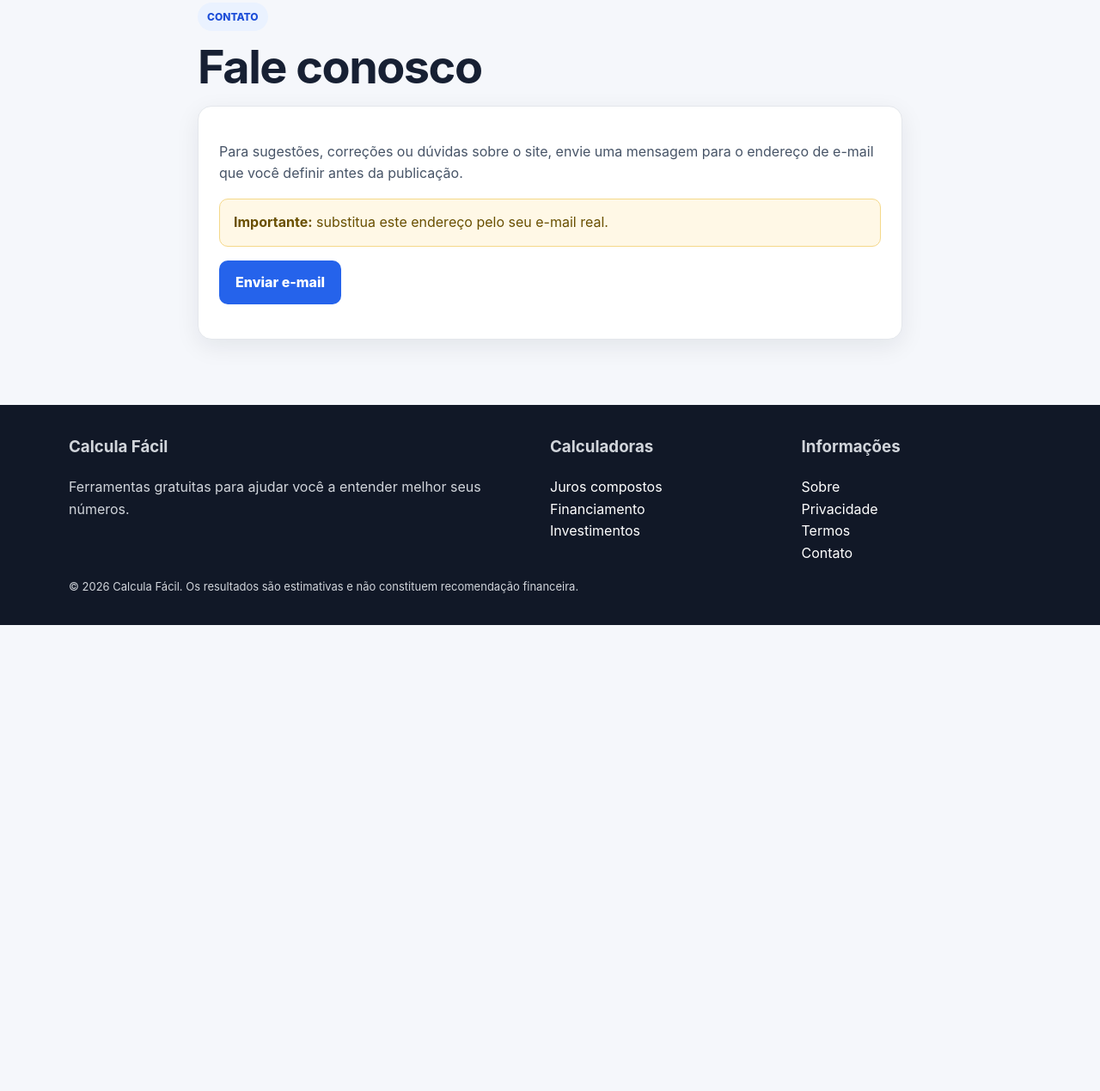
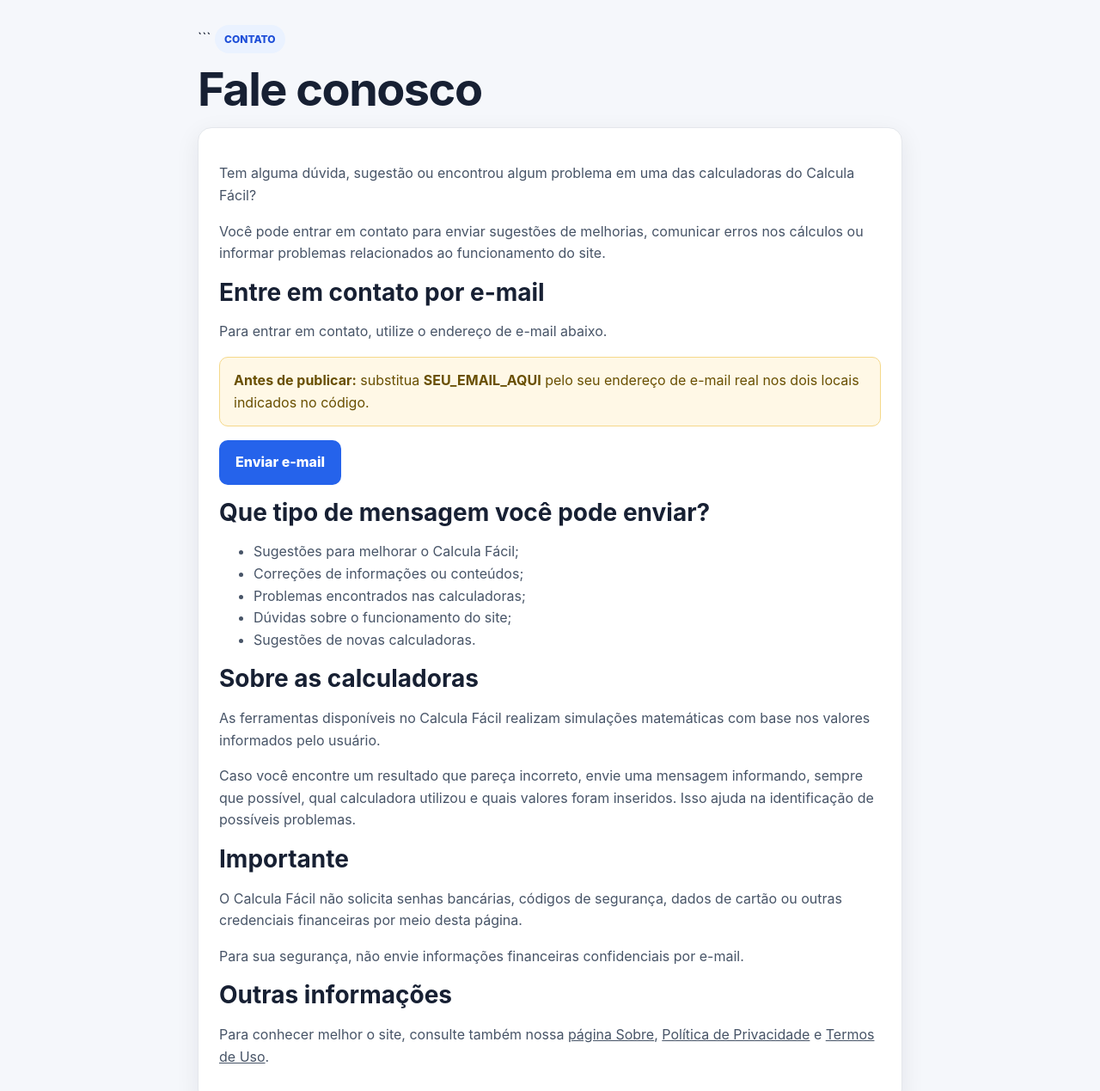
Before and after one commit to FERCRISLIM/calcula-facil, a plain HTML site: page contato.html in a window 1280 px wide. Shown: the part 100-1369 px from the top of the page at 86% size. Before the commit the page ends 827 px from the top, so only its background shows below. Drawn offline with Linux system fonts and the light colour scheme.

Commit message:
Update contato.html

````diff
--- a/contato.html
+++ b/contato.html
@@ -1,30 +1,191 @@
 <!doctype html>
+
 <html lang="pt-BR">
 <head>
-<meta charset="utf-8"><meta name="viewport" content="width=device-width,initial-scale=1">
+<meta charset="utf-8">
+<meta name="viewport" content="width=device-width, initial-scale=1">
+
 <title>Contato | Calcula Fácil</title>
-<meta name="description" content="Calculadoras financeiras gratuitas para simular juros, investimentos e financiamentos.">
+
+<meta name="description" content="Entre em contato com o Calcula Fácil para enviar sugestões, dúvidas, correções ou informar problemas nas calculadoras financeiras.">
+
+<meta name="robots" content="index, follow">
+<link rel="canonical" href="https://fercrislim.github.io/calcula-facil/contato.html">
+
+<!-- Open Graph -->
+
+<meta property="og:title" content="Contato | Calcula Fácil">
+<meta property="og:description" content="Entre em contato com o Calcula Fácil para enviar sugestões, dúvidas ou comunicar problemas no site.">
+<meta property="og:type" content="website">
+<meta property="og:url" content="https://fercrislim.github.io/calcula-facil/contato.html">
+
 <link rel="stylesheet" href="css/style.css">
 
 <!-- ADSENSE: depois da aprovação, cole aqui o código fornecido pelo Google, sem alterar o código do anúncio. -->
+
 </head>
+
 <body>
-<header><div class="container nav">
+
+<header>
+    <div class="container nav">
+
+```
     <a class="logo" href="index.html">Calcula<span>Fácil</span></a>
+
     <nav>
         <a href="juros-compostos.html">Juros compostos</a>
         <a href="financiamento.html">Financiamento</a>
         <a href="juros-simples.html">Juros simples</a>
         <a href="investimento.html">Investimentos</a>
         <a href="sobre.html">Sobre</a>
-</nav></div></header>
+    </nav>
 
-<section><div class="container article"><span class="badge">CONTATO</span><h1>Fale conosco</h1><div class="card"><p>Para sugestões, correções ou dúvidas sobre o site, envie uma mensagem para o endereço de e-mail que você definir antes da publicação.</p><div class="notice"><b>Importante:</b> substitua este endereço pelo seu e-mail real.</div><p><a class="btn btn-primary" href="mailto:seuemail@exemplo.com">Enviar e-mail</a></p></div></div></section>
+</div>
+```
 
-<footer><div class="container footer-grid">
-<div><h3>Calcula Fácil</h3><p>Ferramentas gratuitas para ajudar você a entender melhor seus números.</p></div>
-<div><h3>Calculadoras</h3><p><a href="juros-compostos.html">Juros compostos</a><br><a href="financiamento.html">Financiamento</a><br><a href="investimento.html">Investimentos</a></p></div>
-<div><h3>Informações</h3><p><a href="sobre.html">Sobre</a><br><a href="privacidade.html">Privacidade</a><br><a href="termos.html">Termos</a><br><a href="contato.html">Contato</a></p></div>
-</div><div class="container small">© 2026 Calcula Fácil. Os resultados são estimativas e não constituem recomendação financeira.</div></footer>
+</header>
+
+<main>
+
+<section>
+    <div class="container article">
+
+```
+    <span class="badge">CONTATO</span>
+
+    <h1>Fale conosco</h1>
+
+    <div class="card">
+
+        <p>
+            Tem alguma dúvida, sugestão ou encontrou algum problema em uma
+            das calculadoras do Calcula Fácil?
+        </p>
+
+        <p>
+            Você pode entrar em contato para enviar sugestões de melhorias,
+            comunicar erros nos cálculos ou informar problemas relacionados
+            ao funcionamento do site.
+        </p>
+
+        <h2>Entre em contato por e-mail</h2>
+
+        <p>
+            Para entrar em contato, utilize o endereço de e-mail abaixo.
+        </p>
+
+        <div class="notice">
+            <strong>Antes de publicar:</strong> substitua
+            <strong>SEU_EMAIL_AQUI</strong> pelo seu endereço de e-mail real
+            nos dois locais indicados no código.
+        </div>
+
+        <p>
+            <a class="btn btn-primary" href="mailto:SEU_EMAIL_AQUI">
+                Enviar e-mail
+            </a>
+        </p>
+
+        <h2>Que tipo de mensagem você pode enviar?</h2>
+
+        <ul>
+            <li>Sugestões para melhorar o Calcula Fácil;</li>
+            <li>Correções de informações ou conteúdos;</li>
+            <li>Problemas encontrados nas calculadoras;</li>
+            <li>Dúvidas sobre o funcionamento do site;</li>
+            <li>Sugestões de novas calculadoras.</li>
+        </ul>
+
+        <h2>Sobre as calculadoras</h2>
+
+        <p>
+            As ferramentas disponíveis no Calcula Fácil realizam simulações
+            matemáticas com base nos valores informados pelo usuário.
+        </p>
+
+        <p>
+            Caso você encontre um resultado que pareça incorreto, envie
+            uma mensagem informando, sempre que possível, qual calculadora
+            utilizou e quais valores foram inseridos. Isso ajuda na
+            identificação de possíveis problemas.
+        </p>
+
+        <h2>Importante</h2>
+
+        <p>
+            O Calcula Fácil não solicita senhas bancárias, códigos de
+            segurança, dados de cartão ou outras credenciais financeiras
+            por meio desta página.
+        </p>
+
+        <p>
+            Para sua segurança, não envie informações financeiras
+            confidenciais por e-mail.
+        </p>
+
+        <h2>Outras informações</h2>
+
+        <p>
+            Para conhecer melhor o site, consulte também nossa
+            <a href="sobre.html">página Sobre</a>,
+            <a href="privacidade.html">Política de Privacidade</a> e
+            <a href="termos.html">Termos de Uso</a>.
+        </p>
+
+    </div>
+
+</div>
+```
+
+</section>
+
+</main>
+
+<footer>
+
+```
+<div class="container footer-grid">
+
+    <div>
+        <h3>Calcula Fácil</h3>
+        <p>
+            Ferramentas gratuitas para ajudar você a entender melhor
+            seus números e fazer simulações financeiras.
+        </p>
+    </div>
+
+    <div>
+        <h3>Calculadoras</h3>
+        <p>
+            <a href="juros-compostos.html">Juros compostos</a><br>
+            <a href="financiamento.html">Financiamento</a><br>
+            <a href="juros-simples.html">Juros simples</a><br>
+            <a href="investimento.html">Investimentos</a>
+        </p>
+    </div>
+
+    <div>
+        <h3>Informações</h3>
+        <p>
+            <a href="sobre.html">Sobre</a><br>
+            <a href="privacidade.html">Privacidade</a><br>
+            <a href="termos.html">Termos</a><br>
+            <a href="contato.html">Contato</a>
+        </p>
+    </div>
+
+</div>
+
+<div class="container small">
+    © 2026 Calcula Fácil. Os resultados são estimativas e não constituem
+    recomendação financeira.
+</div>
+```
+
+</footer>
+
 <script src="js/app.js"></script>
-</body></html>
+
+</body>
+</html>
````
Lines whose indentation alone changed are shown as unchanged.
